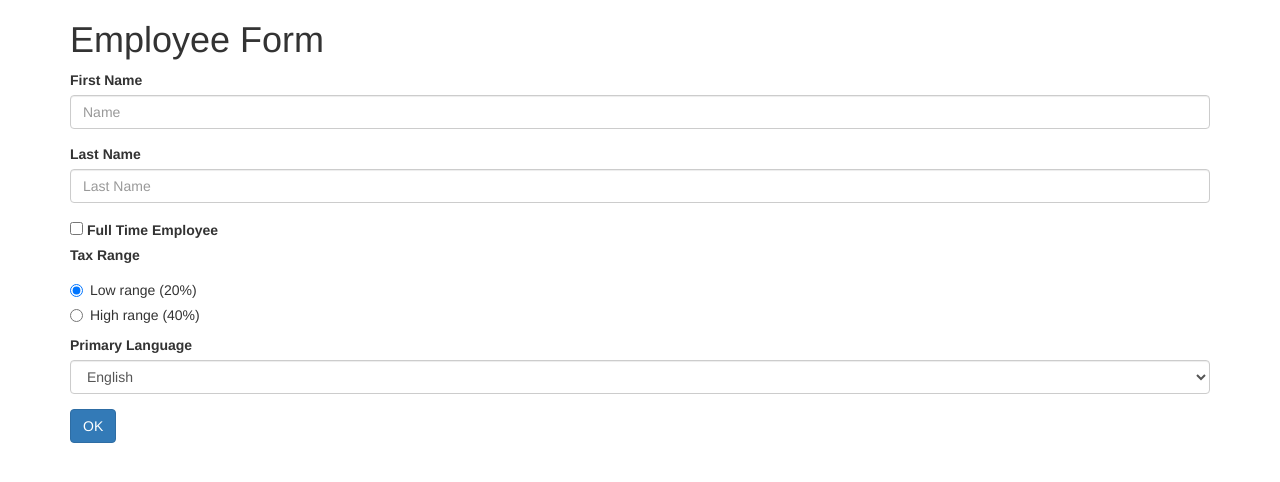
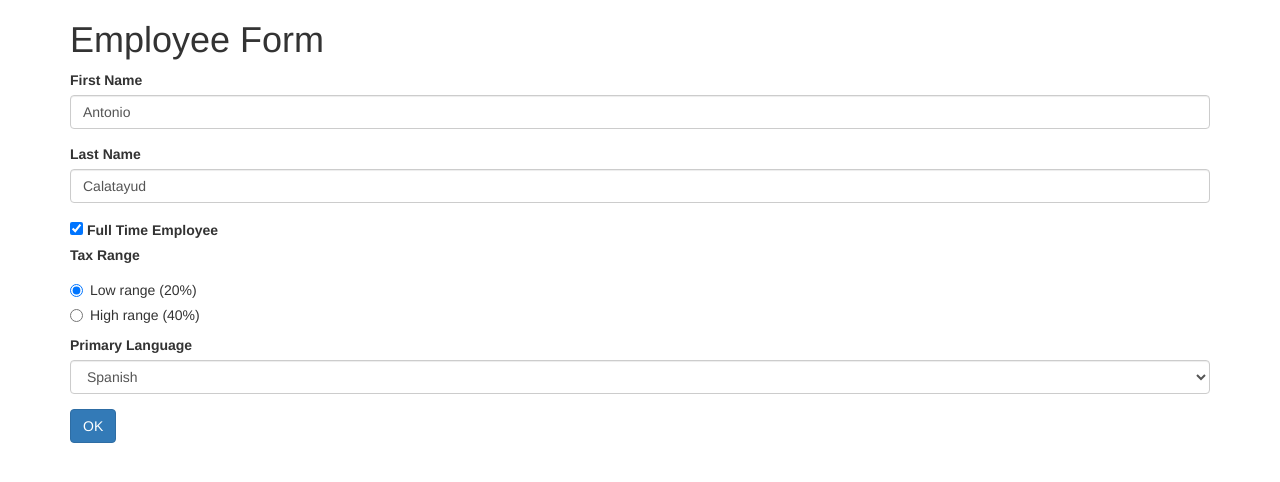
Before and after one commit to antcalatayud/Angular_Form, an Angular app: page / in a window 1280 px wide. Shown: the top 482 px of the page. Built offline with nearby package versions, Linux system fonts and the light colour scheme; what ng2-bootstrap would draw is missing.

Commit message:
Create form model and add two ways data binding

```diff
--- a/src/app/app.component.html
+++ b/src/app/app.component.html
@@ -6,33 +6,36 @@
   <form #form="ngForm">
     <div class="form-group">
       <label>First Name</label>
-      <input type="text" class="form-control" placeholder="Name" name="name" ngModel required>
+      <input type="text" class="form-control" placeholder="Name" name="name" [(ngModel)]="model.firstName" required>
     </div>
     <div class="form-group">
       <label>Last Name</label>
-      <input type="text" class="form-control" placeholder="Last Name" name="lastName" ngModel required>
+      <input type="text" class="form-control" placeholder="Last Name" name="lastName" [(ngModel)]="model.lastName" required>
     </div>
     <div class="chechbox">
       <label>
-        <input type="checkbox" name="isFullTime" ngModel> Full Time Employee
+        <input type="checkbox" name="isFullTime" [(ngModel)]="model.isFullTime"> Full Time Employee
       </label>
     </div>
     <label > Tax Range</label>
     <div class="radio">
       <label>
-        <input type="radio" name="taxRange" value="low" checked>
+        <input type="radio" name="taxRange"
+        value="low" checked [(ngModel)]="model.taxRange">
          Low range (20%)
         </label>
     </div>
     <div class="radio">
       <label>
-        <input type="radio" name="taxRange" value="high">
+        <input type="radio" name="taxRange"
+        value="high" [(ngModel)]="model.taxRange">
          High range (40%)
         </label>
     </div>
     <div class="form-group">
       <label>Primary Language</label>
-      <select name="primaryLanguage" class="form-control">
+      <select name="primaryLanguage" class="form-control"
+      [(ngModel)]="model.primaryLanguage">
         <option *ngFor="let language of languages">
           {{language}}
         </option>
--- a/src/app/app.component.ts
+++ b/src/app/app.component.ts
@@ -1,4 +1,5 @@
 import { Component } from '@angular/core';
+import { Employee } from './models/employee.model'
 
 @Component({
   selector: 'app-root',
@@ -8,4 +9,5 @@ import { Component } from '@angular/core';
 export class AppComponent {
   title = 'Employee Form';
   languages = ['English', 'Spanish', 'Other']
+  model =  new Employee('Antonio','Calatayud', true, 'low', 'Spanish');
 }
--- /dev/null
+++ b/src/app/models/employee.model.ts
@@ -0,0 +1,9 @@
+export class Employee {
+    constructor(
+       public firstName : string,
+       public lastName : string,
+       public isFullTime : boolean,
+       public taxRange: string,
+       public primaryLanguage : string
+    ){}
+}
```
